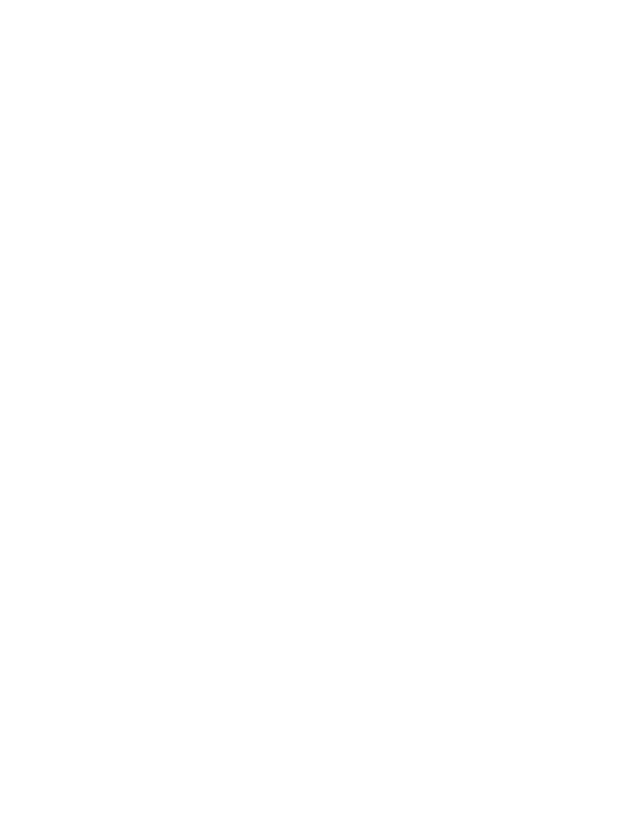
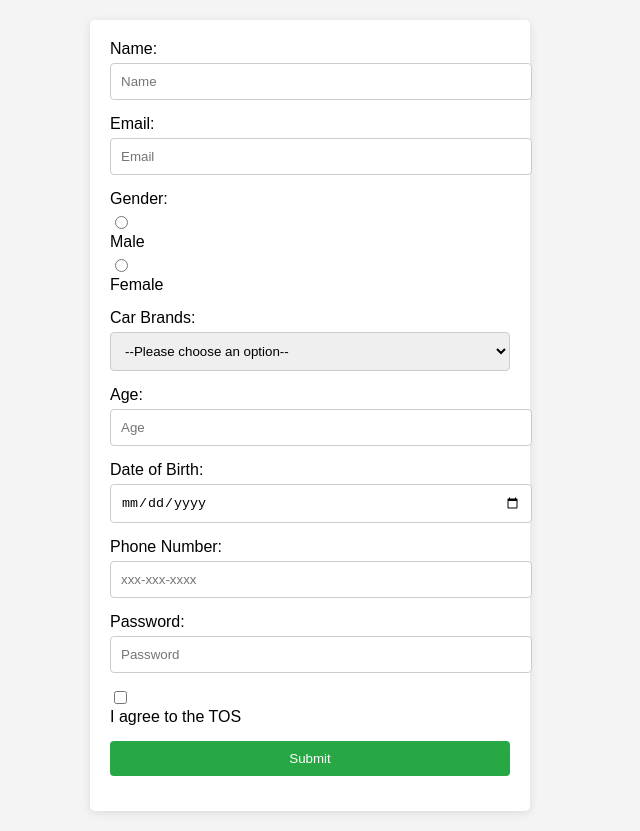
Before and after one commit to acciojob/signup-form-car-surajixcp, a website: page main.html in a window 1280 px wide. Shown: the whole page, without its empty margins (330-970 px from the left). Before the commit the page ends 800 px from the top, so only its background shows below. Drawn offline with Linux system fonts and the light colour scheme.

Commit message:
created a submission

```diff
--- a/main.html
+++ b/main.html
@@ -1,16 +1,111 @@
 <!DOCTYPE html>
-
-<html>
-
+<html lang="en">
 <head>
-	<link rel="stylesheet" href="styles.css">
+    <meta charset="UTF-8">
+    <meta name="viewport" content="width=device-width, initial-scale=1.0">
+    <title>Signup Form</title>
+    <style>
+        body {
+            font-family: Arial, sans-serif;
+            background-color: #f4f4f4;
+            margin: 0;
+            padding: 20px;
+        }
+        form {
+            background: white;
+            padding: 20px;
+            border-radius: 5px;
+            box-shadow: 0 2px 10px rgba(0, 0, 0, 0.1);
+            max-width: 400px;
+            margin: auto;
+        }
+        div {
+            margin-bottom: 15px;
+        }
+        label {
+            display: block;
+            margin-bottom: 5px;
+        }
+        input[type="text"],
+        input[type="email"],
+        input[type="number"],
+        input[type="date"],
+        input[type="tel"],
+        input[type="password"],
+        select {
+            width: 100%;
+            padding: 10px;
+            border: 1px solid #ccc;
+            border-radius: 4px;
+        }
+        input[type="radio"],
+        input[type="checkbox"] {
+            margin-right: 10px;
+        }
+        button {
+            background-color: #28a745;
+            color: white;
+            padding: 10px 15px;
+            border: none;
+            border-radius: 4px;
+            cursor: pointer;
+            width: 100%;
+        }
+        button:hover {
+            background-color: #218838;
+        }
+    </style>
 </head>
-
 <body>
-	<!-- the entire body must be written by student -->
-    <script type="text/javascript" src="./script.js">
-</script>
-
+    <form method="post" action="#">
+        <div>
+            <label for="name">Name:</label>
+            <input type="text" id="name" name="name" required placeholder="Name">
+        </div>
+        <div>
+            <label for="email">Email:</label>
+            <input type="email" id="email" name="email" required placeholder="Email">
+        </div>
+        <div>
+            <label>Gender:</label>
+            <input type="radio" id="gender_m" name="gender" value="male" required>
+            <label for="gender_m">Male</label>
+            <input type="radio" id="gender_f" name="gender" value="female" required>
+            <label for="gender_f">Female</label>
+        </div>
+        <div>
+            <label for="cars">Car Brands:</label>
+            <select id="cars" name="cars" required>
+                <option value="" disabled selected>--Please choose an option--</option>
+                <option value="toyota">Toyota</option>
+                <option value="ford">Ford</option>
+                <option value="honda">Honda</option>
+                <option value="bmw">BMW</option>
+            </select>
+        </div>
+        <div>
+            <label for="age">Age:</label>
+            <input type="number" id="age" name="age" required placeholder="Age">
+        </div>
+        <div>
+            <label for="dob">Date of Birth:</label>
+            <input type="date" id="dob" name="dob" required>
+        </div>
+        <div>
+            <label for="tel">Phone Number:</label>
+            <input type="tel" id="tel" name="tel" placeholder="xxx-xxx-xxxx">
+        </div>
+        <div>
+            <label for="password">Password:</label>
+            <input type="password" id="password" name="password" required placeholder="Password">
+        </div>
+        <div>
+            <input type="checkbox" id="tos" name="tos" required>
+            <label for="tos">I agree to the TOS</label>
+        </div>
+        <div>
+            <button type="submit">Submit</button>
+        </div>
+    </form>
 </body>
-
 </html>
```
